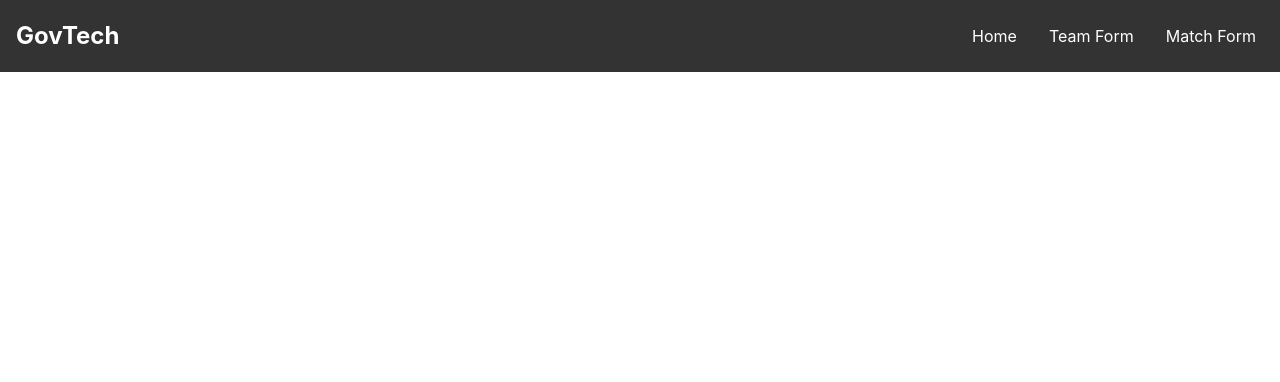
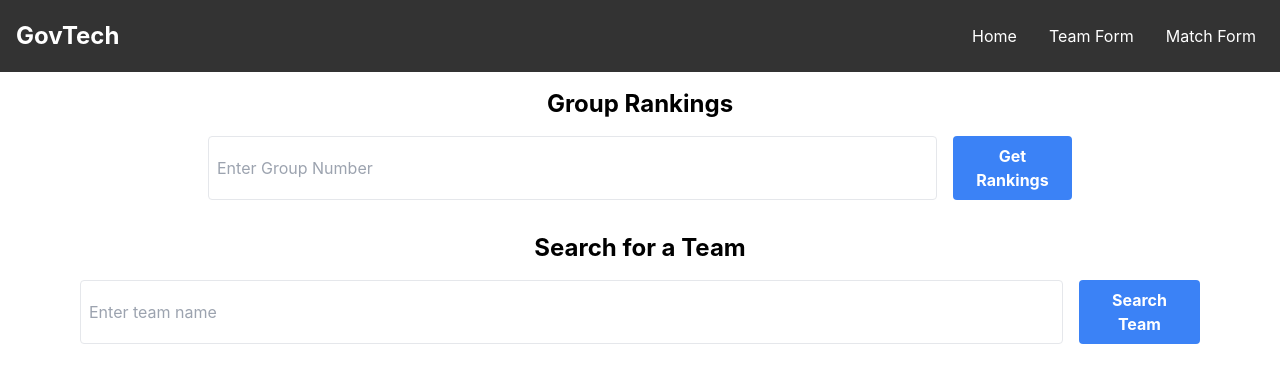
Before and after one commit to gmengqi/football_frontend, a React (Create React App) app: page / in a window 1280 px wide. Shown: the top 382 px of the page. Built offline with nearby package versions, Linux system fonts and the light colour scheme.

Commit message:
combine all components

```diff
--- a/src/App.tsx
+++ b/src/App.tsx
@@ -1,12 +1,17 @@
 import React from 'react';
 import { BrowserRouter as Router, Route, Routes, Link } from 'react-router-dom';
 import './App.css';
+import TeamList from './component/TeamForm';
+import MatchResults from './component/MatchForm';
+import Ranking from './component/Ranking'
+import TeamDetails from './component/TeamDetails';
 import Navbar from './component/NavBar';
 
 function HomePage() {
   return (
     <div>
-      <h1> Hi </h1>
+    <Ranking />
+    <TeamDetails />
     </div>
   );
 }
@@ -16,6 +21,11 @@ function App() {
     <Router>
     <div className="App">
       <Navbar />
+      <Routes>
+          <Route path="/" element={<HomePage />} />
+          <Route path="/add-match" element={<MatchResults />} />
+          <Route path="/add-team" element={<TeamList />} />
+        </Routes>
     </div>
     </Router>
   );
```
